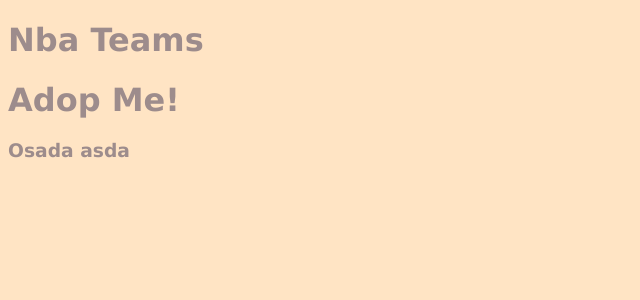
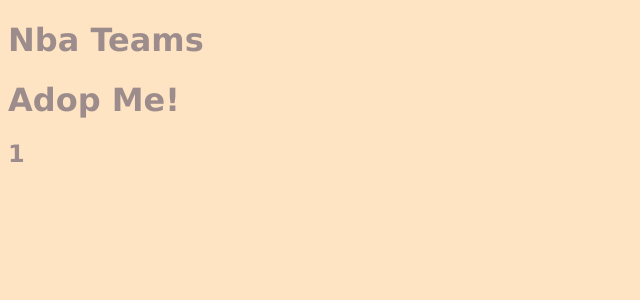
Before and after one commit to programatorseu/React-Basics, a React (Vite) app: page /details/1 in a window 1280 px wide. Shown: the top 300 px of the page, without its empty margins (0-640 px from the left). Built offline with nearby package versions, Linux system fonts and the light colour scheme.

Commit message:
11. React Router Link

```diff
--- a/src/Details.js
+++ b/src/Details.js
@@ -1,4 +1,7 @@
+import { useParams } from "react-router-dom";
+
 const Details = () => {
-    return <h3>Osada  asda</h3>
+    const { id } = useParams();
+    return <h2>{id}</h2>;
 };
 export default Details;
--- a/src/Pet.js
+++ b/src/Pet.js
@@ -1,3 +1,4 @@
+import { Link } from "react-router-dom";
 const Pet = (props) => {
     const { name, animal, breed, images, location, id } = props;
 
@@ -7,7 +8,7 @@
     }
 
     return (
-      <a href={`/details/${id}`} className="pet">
+      <Link to={`/details/${id}`} className="pet">
         <div className="image-container">
           <img src={hero} alt={name} />
         </div>
@@ -15,7 +16,7 @@
           <h1>{name}</h1>
           <h2>{`${animal} — ${breed} — ${location}`}</h2>
         </div>
-      </a>
+      </Link>
     );
   };
 
```
Also changed, not shown: 1 other file (tests, documents, lock files or other folders).
